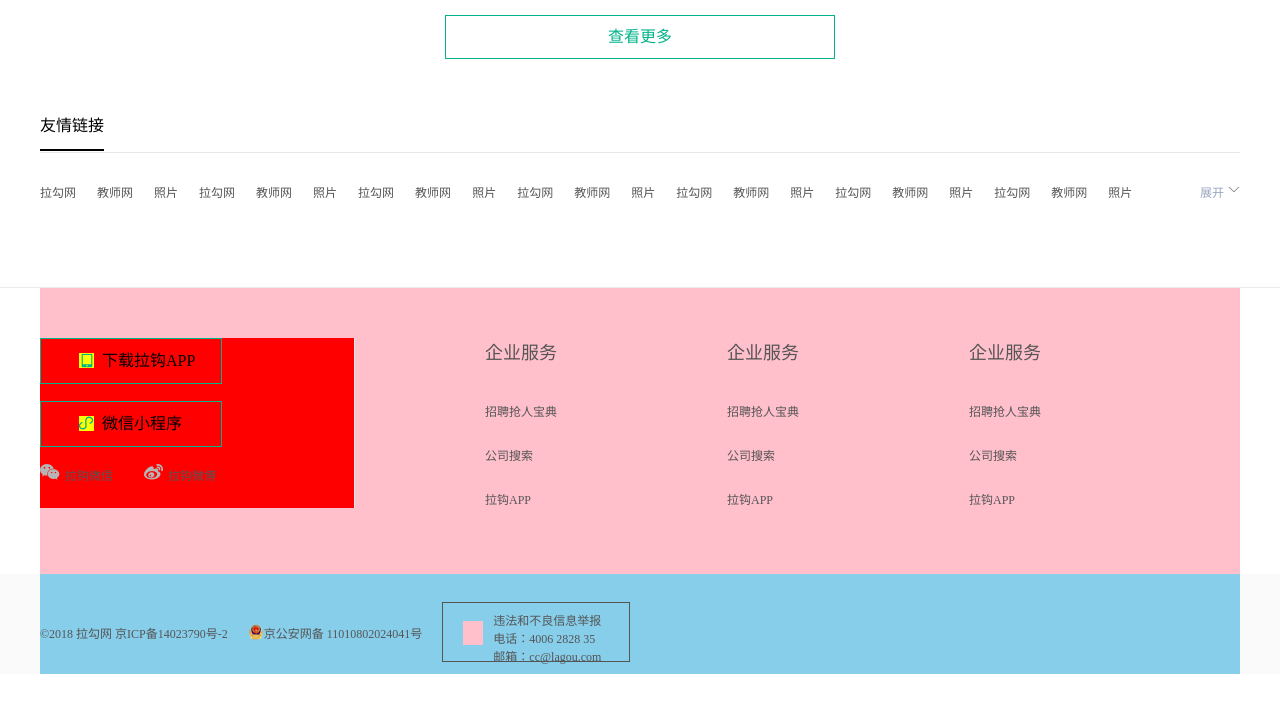
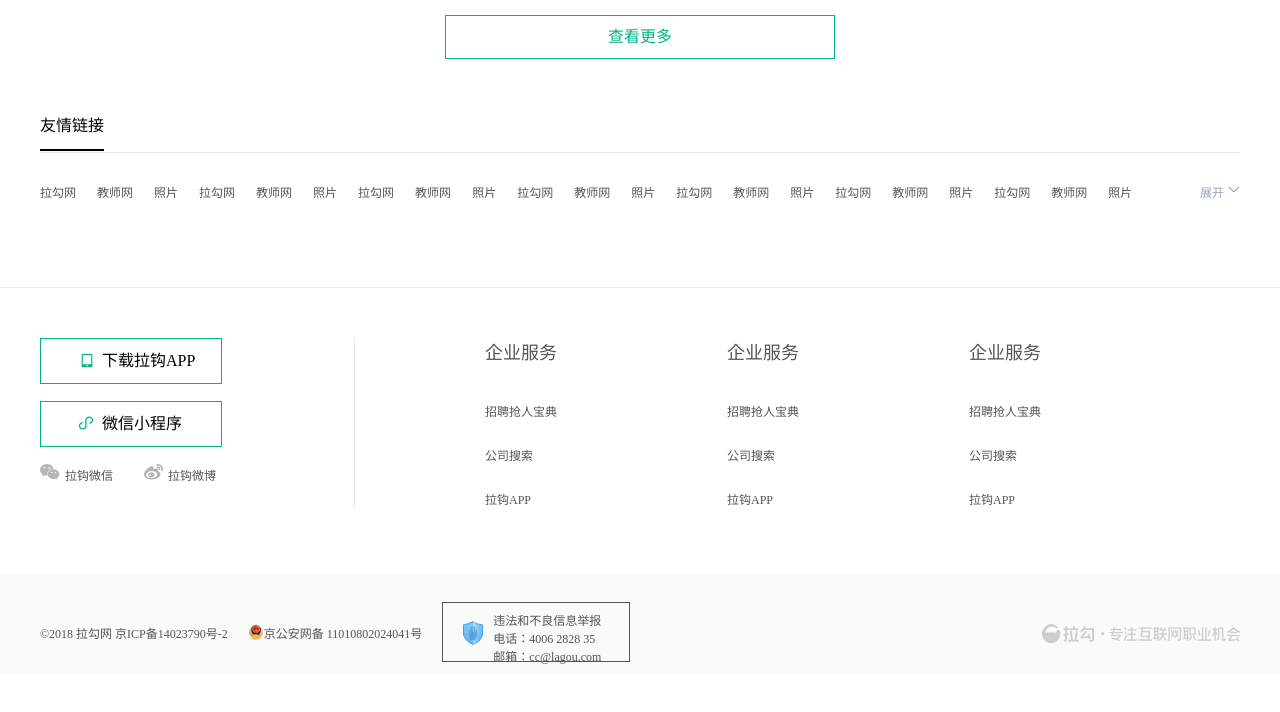
Before and after one commit to ww-phoenix/lagou, a plain HTML site: page index.html in a window 1280 px wide. Shown: the part 2477-3189 px from the top of the page. After the commit the page ends 3151 px from the top, so only its background shows below. Drawn offline with Linux system fonts and the light colour scheme.

Commit message:
首页完结

```diff
--- a/index.html
+++ b/index.html
@@ -492,14 +492,12 @@
        }
        .footer .fooTop{
            height:236px;
-           background:pink;
            padding-top:50px;
        }
        .footer .fooTop .appBox{
            margin-right:130px;
            width:314px;
            height:170px;
-           background:red;
            border-right:1px solid #e8e8e8;
        }
        .footer .fooTop .appBox .btnApp{
@@ -513,7 +511,7 @@
            float:left;
            width:15px;
            height:15px;
-           background:yellow url(img/sprite2.png);
+           background:url(img/sprite2.png);
            margin-left:38px;
            margin-top:14px;
            margin-right:8px;
@@ -554,7 +552,6 @@
            background:#fafafa;
        }
        .footer .fooBottom .bottCon{
-           background:skyblue;
            height:100px;
            font-size:12px;
            color:#555;
@@ -580,7 +577,7 @@
        .footer .fooBottom .bottCon .txtBox span{
            width:20px;
            height:24px;
-           background-color:pink;
+           background:url("img/sprite2.png") no-repeat;
            background-position:-132px -20px;
            margin-top:18px;
            margin-left:20px;
@@ -588,6 +585,9 @@
        .footer .fooBottom .bottCon .txtBox p{
            margin-top:8px;
            margin-left:10px;
+       }
+       .footer .fooBottom .bottCon .imgBox{
+           margin-top:50px;
        }
 
 
@@ -598,7 +598,7 @@
     </style>
 </head>
 
-<body style="height:9000px;">
+<body>
     <div id="box">
         <div class="header">
             <div class="h_top">
@@ -1201,6 +1201,7 @@
                             邮箱：cc@lagou.com
                         </p>
                     </div>
+                    <div class="fr imgBox"><img src="img/footer_lagou.png" alt=""></div>
                 </div>
             </div>
         </div>
```
